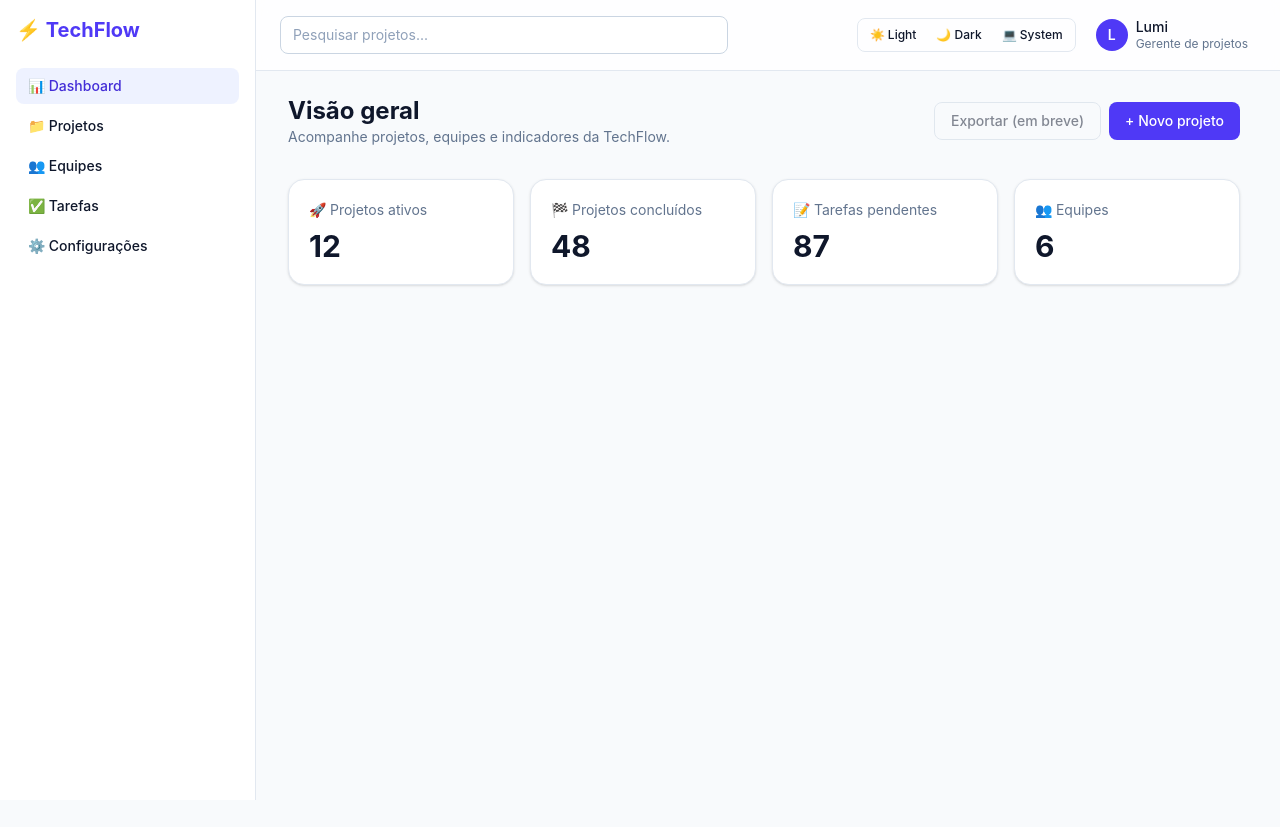
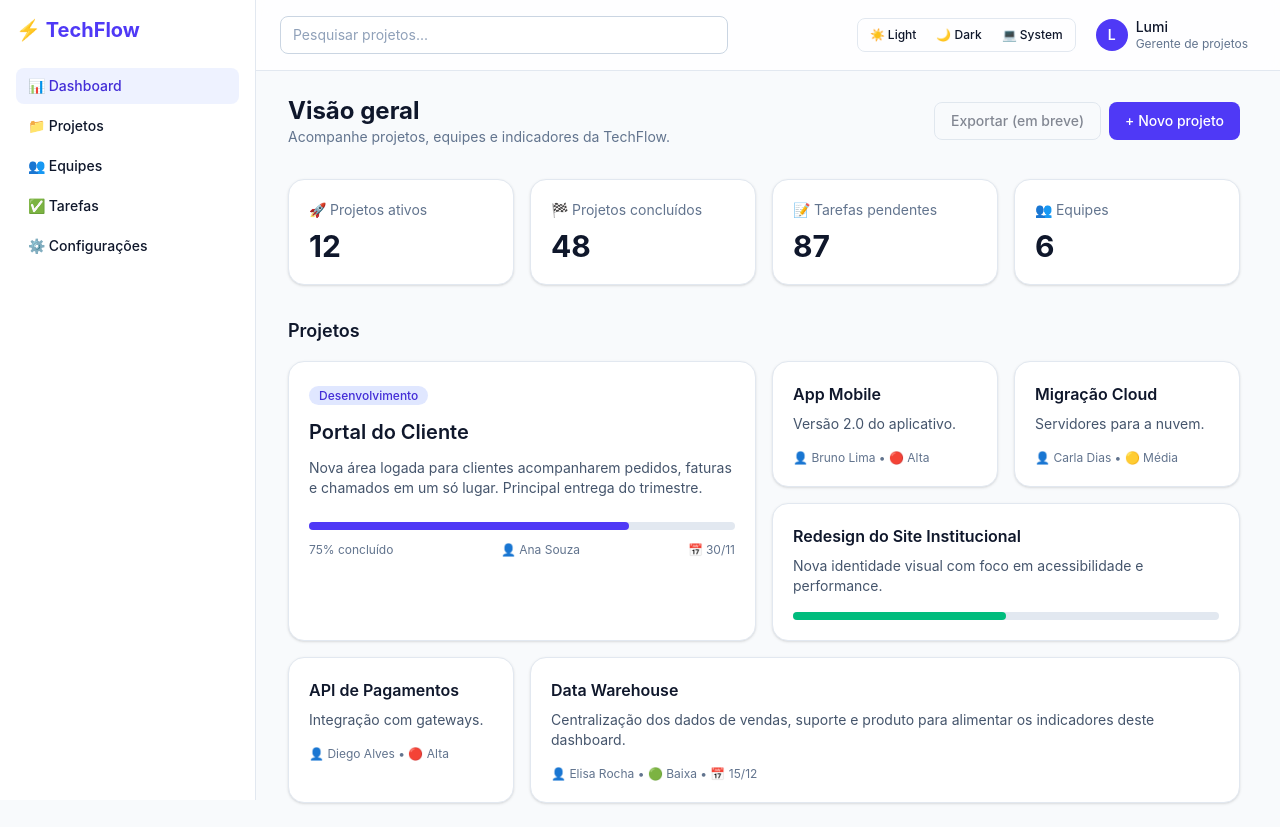
Before and after one commit to SamuelEtcheverry/CP5-TechFlow, a website built with Vite: page index.html in a window 1280 px wide. Before the commit the page ends 800 px from the top, so only its background shows below. Built offline with nearby package versions, Linux system fonts and the light colour scheme.

Commit message:
feat: grid de projetos com cards de tamanhos diferentes

```diff
--- a/index.html
+++ b/index.html
@@ -100,6 +100,54 @@
       </div>
     </section>
 
+    <!-- Projetos: Grid com cards de tamanhos diferentes -->
+    <section id="projetos" aria-label="Projetos">
+      <h2 class="mb-4 text-lg font-semibold">Projetos</h2>
+      <div id="projectGrid" class="grid grid-cols-1 gap-4 md:grid-cols-2 xl:grid-cols-4">
+
+        <article data-card class="group rounded-2xl border border-slate-200 bg-white p-5 shadow-sm transition-all duration-300 ease-out hover:-translate-y-1 hover:shadow-lg md:col-span-2 xl:row-span-2 dark:border-slate-800 dark:bg-slate-900">
+          <div class="flex items-start justify-between gap-3">
+            <div><span class="rounded-full bg-indigo-100 px-2.5 py-0.5 text-xs font-medium text-indigo-700 dark:bg-indigo-500/20 dark:text-indigo-300">Desenvolvimento</span>
+              <h3 class="mt-3 text-xl font-semibold">Portal do Cliente</h3></div>
+            <span class="translate-x-0 opacity-0 transition-all duration-300 group-hover:translate-x-1 group-hover:opacity-100">→</span>
+          </div>
+          <p class="mt-3 text-sm text-slate-600 dark:text-slate-400">Nova área logada para clientes acompanharem pedidos, faturas e chamados em um só lugar. Principal entrega do trimestre.</p>
+          <div class="mt-6 h-2 rounded-full bg-slate-200 dark:bg-slate-700"><div class="h-2 w-3/4 rounded-full bg-indigo-600"></div></div>
+          <div class="mt-3 flex flex-wrap items-center justify-between gap-2 text-xs text-slate-500 dark:text-slate-400"><span>75% concluído</span><span>👤 Ana Souza</span><span>📅 30/11</span></div>
+        </article>
+
+        <article data-card class="group rounded-2xl border border-slate-200 bg-white p-5 shadow-sm transition-all duration-300 ease-out hover:-translate-y-1 hover:shadow-lg dark:border-slate-800 dark:bg-slate-900">
+          <div class="flex items-start justify-between gap-3"><h3 class="font-semibold">App Mobile</h3><span class="opacity-0 transition group-hover:opacity-100">→</span></div>
+          <p class="mt-2 text-sm text-slate-600 dark:text-slate-400">Versão 2.0 do aplicativo.</p>
+          <p class="mt-4 text-xs text-slate-500 dark:text-slate-400">👤 Bruno Lima • 🔴 Alta</p>
+        </article>
+
+        <article data-card class="group rounded-2xl border border-slate-200 bg-white p-5 shadow-sm transition-all duration-300 ease-out hover:-translate-y-1 hover:shadow-lg dark:border-slate-800 dark:bg-slate-900">
+          <div class="flex items-start justify-between gap-3"><h3 class="font-semibold">Migração Cloud</h3><span class="opacity-0 transition group-hover:opacity-100">→</span></div>
+          <p class="mt-2 text-sm text-slate-600 dark:text-slate-400">Servidores para a nuvem.</p>
+          <p class="mt-4 text-xs text-slate-500 dark:text-slate-400">👤 Carla Dias • 🟡 Média</p>
+        </article>
+
+        <article data-card class="group rounded-2xl border border-slate-200 bg-white p-5 shadow-sm transition-all duration-300 ease-out hover:-translate-y-1 hover:shadow-lg md:col-span-2 dark:border-slate-800 dark:bg-slate-900">
+          <div class="flex items-start justify-between gap-3"><h3 class="font-semibold">Redesign do Site Institucional</h3><span class="opacity-0 transition group-hover:opacity-100">→</span></div>
+          <p class="mt-2 text-sm text-slate-600 dark:text-slate-400">Nova identidade visual com foco em acessibilidade e performance.</p>
+          <div class="mt-4 h-2 rounded-full bg-slate-200 dark:bg-slate-700"><div class="h-2 w-1/2 rounded-full bg-emerald-500"></div></div>
+        </article>
+
+        <article data-card class="group rounded-2xl border border-slate-200 bg-white p-5 shadow-sm transition-all duration-300 ease-out hover:-translate-y-1 hover:shadow-lg dark:border-slate-800 dark:bg-slate-900">
+          <div class="flex items-start justify-between gap-3"><h3 class="font-semibold">API de Pagamentos</h3><span class="opacity-0 transition group-hover:opacity-100">→</span></div>
+          <p class="mt-2 text-sm text-slate-600 dark:text-slate-400">Integração com gateways.</p>
+          <p class="mt-4 text-xs text-slate-500 dark:text-slate-400">👤 Diego Alves • 🔴 Alta</p>
+        </article>
+
+        <article data-card class="group rounded-2xl border border-slate-200 bg-white p-5 shadow-sm transition-all duration-300 ease-out hover:-translate-y-1 hover:shadow-lg xl:col-span-3 dark:border-slate-800 dark:bg-slate-900">
+          <div class="flex items-start justify-between gap-3"><h3 class="font-semibold">Data Warehouse</h3><span class="opacity-0 transition group-hover:opacity-100">→</span></div>
+          <p class="mt-2 text-sm text-slate-600 dark:text-slate-400">Centralização dos dados de vendas, suporte e produto para alimentar os indicadores deste dashboard.</p>
+          <p class="mt-4 text-xs text-slate-500 dark:text-slate-400">👤 Elisa Rocha • 🟢 Baixa • 📅 15/12</p>
+        </article>
+      </div>
+      <p id="noResults" class="mt-4 hidden text-sm text-slate-500">Nenhum projeto encontrado.</p>
+    </section>
   </main>
 
   <script type="module" src="/js/app.js"></script>
--- a/js/app.js
+++ b/js/app.js
@@ -0,0 +1 @@
+// TechFlow — o JavaScript será adicionado nos próximos commits
```
